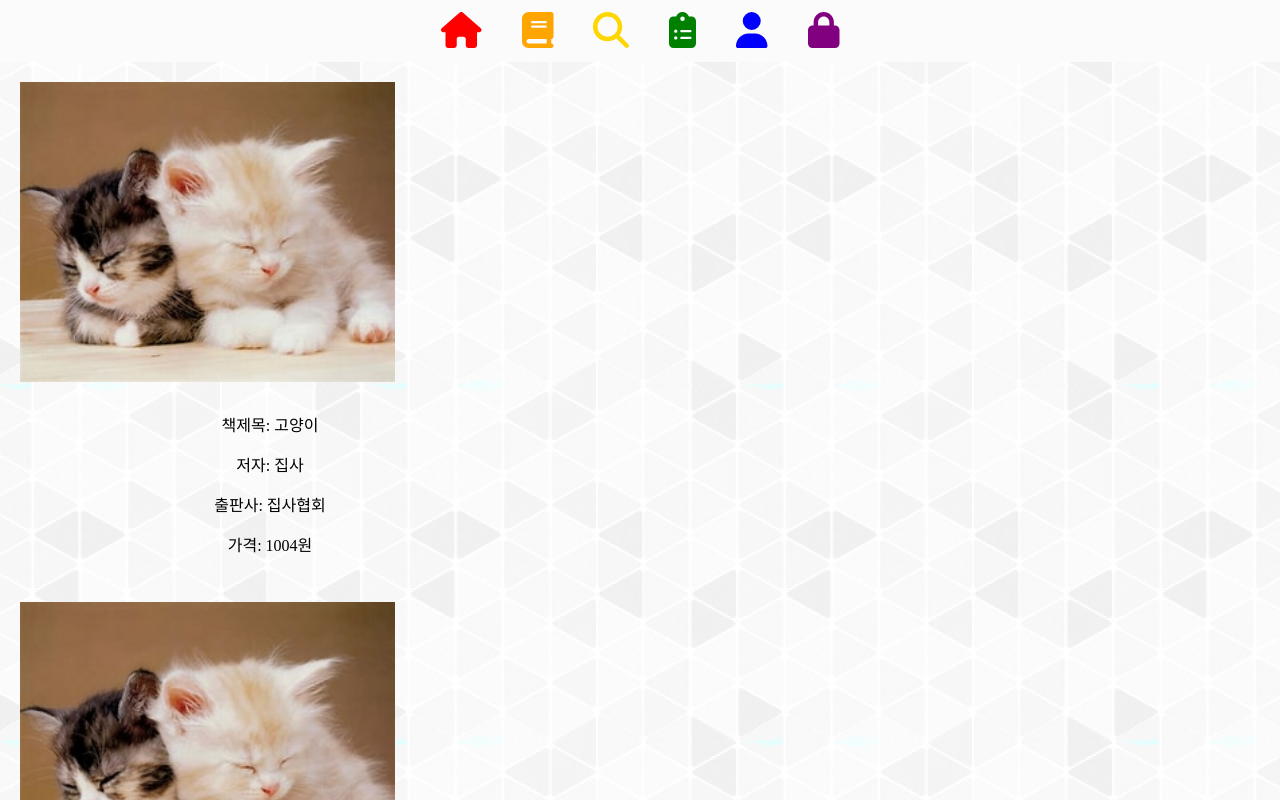
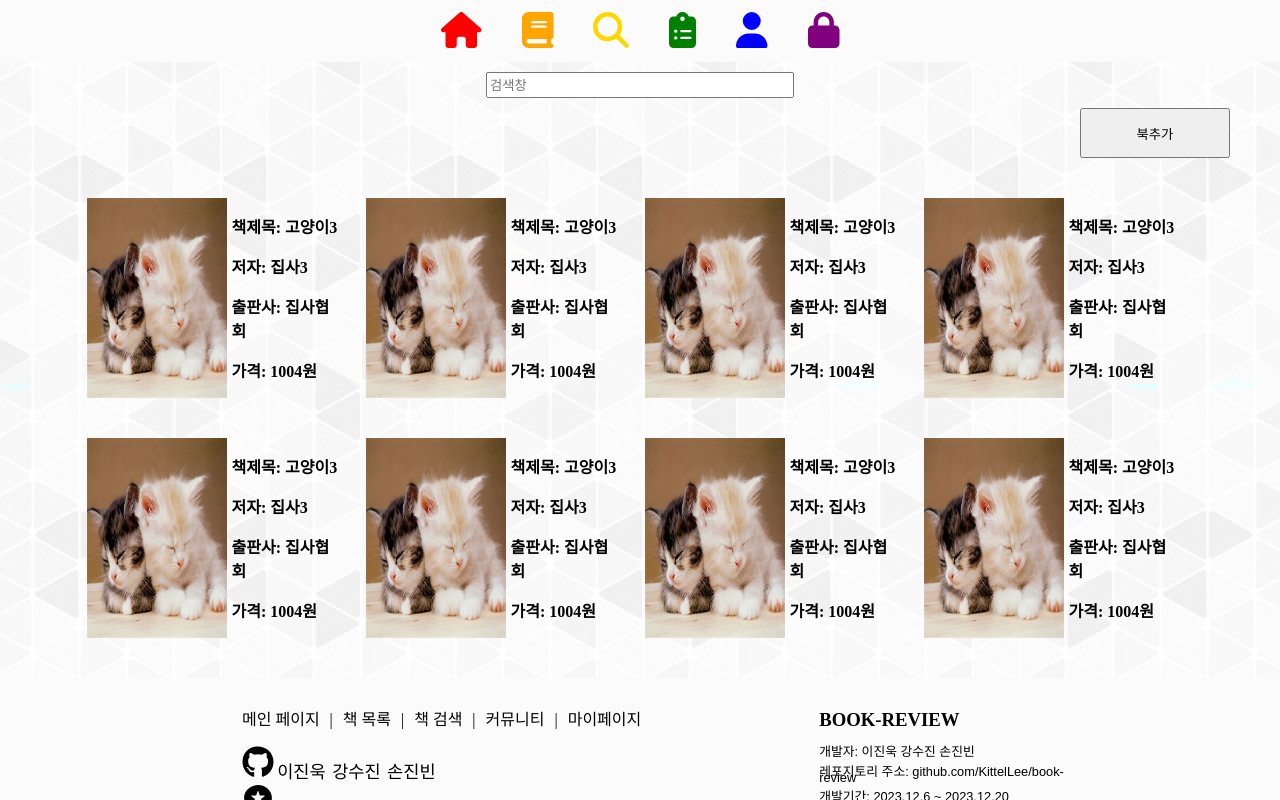
Before and after one commit to KittelLee/book-review, a React (Vite) app: page /List in a window 1280 px wide. Shown: the top 800 px of the page. Built offline with nearby package versions, Linux system fonts and the light colour scheme.

Commit message:
feat:list페이지 개발

```diff
--- a/src/pages/List.tsx
+++ b/src/pages/List.tsx
@@ -31,48 +31,112 @@ function List() {
   }
 
   return (
-  <ListWrap>
-    <Bookdiv>
-    <BookContainer onClick={openModal}>
-        <Book src={CatImg} />
-        <BookInfo>
-          <p>책제목: 고양이</p>
-          <p>저자: 집사</p>
+
+  <div>
+    <IISection>
+      <input placeholder="검색창" />
+    </IISection>
+
+    <AddSection>
+      <button onClick={openModal}>북추가</button>
+    </AddSection>
+
+
+    <BookMainWrap>
+      <BookWrap>
+        <BookSection>
+          <BookLeftSection>
+            <ImgSection>
+              <img src={CatImg} onClick={openModal} />
+            </ImgSection>
+            <InfoSection onClick={openModal}>
+              <p>책제목: 고양이3</p>
+              <p>저자: 집사3</p>
               <p>출판사: 집사협회</p>
               <p>가격: 1004원</p>
-        </BookInfo>
-      </BookContainer>
-
-      <BookContainer>
-        <Book src={CatImg} onClick={openModal} />
-        <BookInfo>
-          <p>책제목: 고양이</p>
-          <p>저자: 집사</p>
+            </InfoSection>
+          </BookLeftSection>
+          <BookRightSection>
+          <ImgSection>
+              <img src={CatImg} onClick={openModal} />
+            </ImgSection>
+            <InfoSection onClick={openModal}>
+              <p>책제목: 고양이3</p>
+              <p>저자: 집사3</p>
               <p>출판사: 집사협회</p>
               <p>가격: 1004원</p>
-        </BookInfo>
-      </BookContainer>
-
-      {/* <BookContainer>
-        <Book src={CatImg} onClick={openModal} />
-        <BookInfo>
-          <p>책제목: 고양이</p>
-          <p>저자: 집사</p>
+            </InfoSection>
+          </BookRightSection>
+          <BookLeftSection>
+            <ImgSection>
+              <img src={CatImg} onClick={openModal} />
+            </ImgSection>
+            <InfoSection onClick={openModal}>
+              <p>책제목: 고양이3</p>
+              <p>저자: 집사3</p>
               <p>출판사: 집사협회</p>
               <p>가격: 1004원</p>
-        </BookInfo>
-      </BookContainer>
-
-      <BookContainer>
-        <Book src={CatImg} onClick={openModal} />
-        <BookInfo>
-          <p>책제목: 고양이</p>
-          <p>저자: 집사</p>
+            </InfoSection>
+          </BookLeftSection>
+          <BookRightSection>
+          <ImgSection>
+              <img src={CatImg} onClick={openModal} />
+            </ImgSection>
+            <InfoSection onClick={openModal}>
+              <p>책제목: 고양이3</p>
+              <p>저자: 집사3</p>
               <p>출판사: 집사협회</p>
               <p>가격: 1004원</p>
-        </BookInfo>
-      </BookContainer> */}
-    </Bookdiv>
+            </InfoSection>
+          </BookRightSection>
+        </BookSection>
+        <BookSection>
+          <BookLeftSection>
+            <ImgSection>
+              <img src={CatImg} onClick={openModal} />
+            </ImgSection>
+            <InfoSection onClick={openModal}>
+              <p>책제목: 고양이3</p>
+              <p>저자: 집사3</p>
+              <p>출판사: 집사협회</p>
+              <p>가격: 1004원</p>
+            </InfoSection>
+          </BookLeftSection>
+          <BookRightSection>
+          <ImgSection>
+              <img src={CatImg} onClick={openModal} />
+            </ImgSection>
+            <InfoSection onClick={openModal}>
+              <p>책제목: 고양이3</p>
+              <p>저자: 집사3</p>
+              <p>출판사: 집사협회</p>
+              <p>가격: 1004원</p>
+            </InfoSection>
+          </BookRightSection>
+          <BookLeftSection>
+            <ImgSection>
+              <img src={CatImg} onClick={openModal} />
+            </ImgSection>
+            <InfoSection onClick={openModal}>
+              <p>책제목: 고양이3</p>
+              <p>저자: 집사3</p>
+              <p>출판사: 집사협회</p>
+              <p>가격: 1004원</p>
+            </InfoSection>
+          </BookLeftSection>
+          <BookRightSection>
+          <ImgSection>
+              <img src={CatImg} onClick={openModal} />
+            </ImgSection>
+            <InfoSection onClick={openModal}>
+              <p>책제목: 고양이3</p>
+              <p>저자: 집사3</p>
+              <p>출판사: 집사협회</p>
+              <p>가격: 1004원</p>
+            </InfoSection>
+          </BookRightSection>
+        </BookSection>
+      </BookWrap>
 
       <Modal
         isOpen={modalIsOpen}
@@ -84,38 +148,95 @@ return (
           <button onClick={closeModal}>X</button>
         </CloseBtn>
       </Modal>
-  </ListWrap>
+    </BookMainWrap>
+  </div>
   );
 }
 
 export default List;
 
-const ListWrap = styled.div``;
-
-const Bookdiv = styled.div``;
-
-const BookContainer = styled.div`
-position: relative;
-margin: 20px;
-width: 500px;
-left: 0;
+const IISection = styled.div`
+  display: flex;
+  justify-content: center;
+  margin: 10px;
+  input {
+    width: 300px;
+    height: 20px;
+  }
 `;
 
-const Book = styled.img`
-height: 300px;
+const AddSection = styled.div`
+  display: flex;
+  justify-content: flex-end;
+  margin-right: 50px;
+  button {
+    width: 150px;
+    height: 50px;
+    &:hover {
       cursor: pointer;
+      background-color: #FFFFFF
+    }
+  }
+`
+
+
+const BookMainWrap = styled.div`
+  display: flex;
+  justify-content: center;
+  margin: 20px;
 `;
 
-const BookInfo = styled.div`
+const BookWrap = styled.div`
+  width: 90%;
+  // background-color: lightgray;
+`;
+
+const BookSection = styled.div`
+  display: flex;
+  flex-direction: row;
+  // margin: 20px;
+  width: 100%;
+  // border: 1px solid red;
+`;
+
+const BookLeftSection = styled.div`
+  display: flex;
+  width: 50%;
+  // height: 1px;
+  padding: 10px;
+  // border: 1px solid blue;
+`;
+
+const ImgSection = styled.div`
+
+  width: 50%;
+  display: flex;
+  justify-content: center;
+  align-items: center;
+  // background-color: yellow;
+  img {
+    width: 140px;
+    height: 200px;
     cursor: pointer;
-// position: absolute;
-bottom: 0;
-// left: 30%;
-// transform: translateX(-50%);
-// background: rgba(255, 255, 255, 0.8);
+  }
+`;
+
+const InfoSection = styled.div`
+  width: 50%;
   padding: 10px;
-text-align: center;
-// width: 10%;
+  // background-color: #fff;
+  p {
+    cursor: pointer;
+    font-weight: bold;
+  }
+`;
+
+const BookRightSection = styled.div`
+  display: flex;
+  padding: 10px;
+  width: 50%;
+  // background-color: skyblue;
+  // border: 1px solid green;
 `;
 
 const CloseBtn = styled.div`
```
Lines whose indentation alone changed are shown as unchanged.
